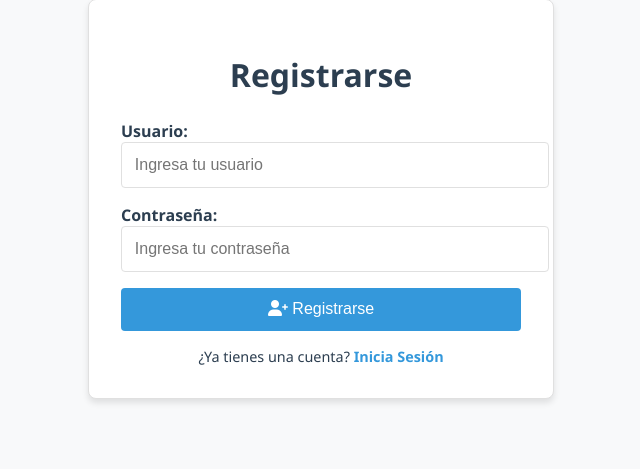
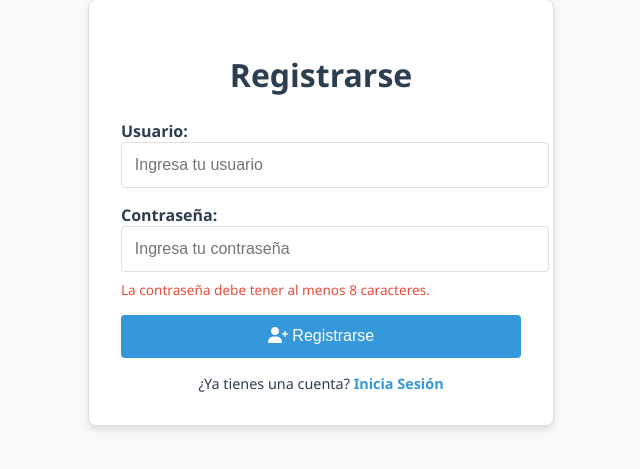
Before and after one commit to Mar00z1/render-flask-deployment, a Flask app: page /register in a window 1280 px wide. Shown: the part 65-534 px from the top of the page, without its empty margins (319-959 px from the left). Run offline with Flask 3, Linux system fonts and the light colour scheme.

Commit message:
Add files via upload

```diff
--- a/templates/register.html
+++ b/templates/register.html
@@ -52,6 +52,11 @@
       border-radius: 4px;
       font-size: 1rem;
     }
+    .password-hint {
+      font-size: 0.85rem;
+      color: var(--accent);
+      margin-top: 0.5rem;
+    }
     button {
       padding: 0.8rem;
       background: var(--secondary);
@@ -89,6 +94,7 @@
       <div>
         <label for="password">Contraseña:</label>
         <input type="password" id="password" name="password" placeholder="Ingresa tu contraseña" required>
+        <div class="password-hint">La contraseña debe tener al menos 8 caracteres.</div>
       </div>
       <button type="submit">
         <i class="fas fa-user-plus"></i> Registrarse
```
